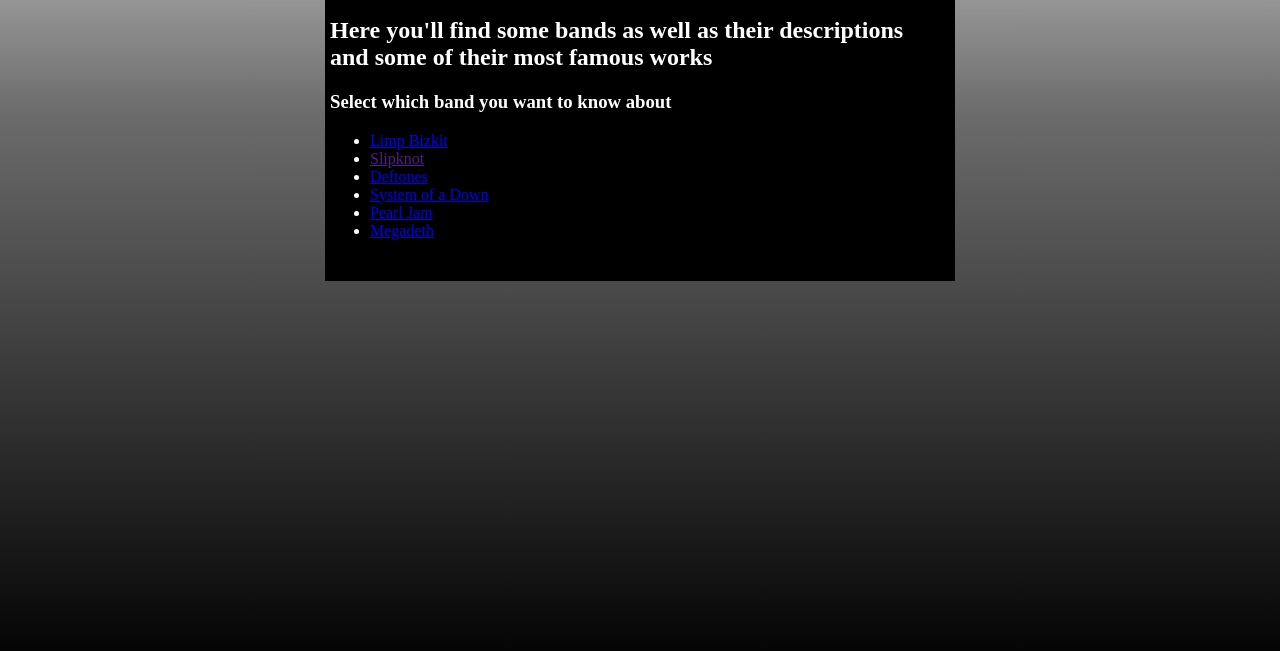
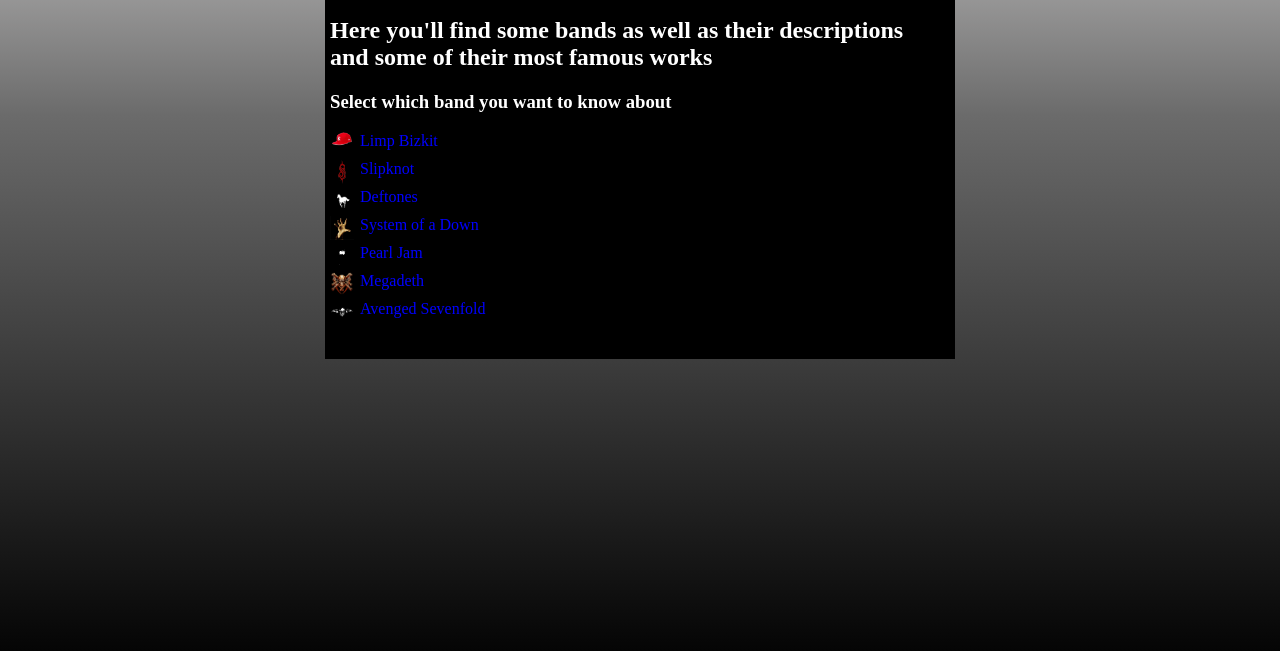
Before and after one commit to GustavoMacedoSilva/Aprendendo-JS-CSS-HTML, a plain HTML site: page src/pages/home.html in a window 1280 px wide. Shown: the part 125-776 px from the top of the page. Drawn offline with Linux system fonts and the light colour scheme.

Commit message:
icones de bandas adicionadas na home

```diff
--- a/src/pages/home.html
+++ b/src/pages/home.html
@@ -10,13 +10,14 @@
     <h2>Here you'll find some bands as well as their descriptions and some of their most famous works</h2>
     <h3>Select which band you want to know about</h3>
     <body class="band-list">
-      <ul>
-        <li><a class="lb" href="">Limp Bizkit</a></li>
-        <li><a class="sk" href="">Slipknot</a></li>
-        <li><a href="dt">Deftones</a></li>
-        <li><a href="soad">System of a Down</a></li>
-        <li><a href="pj">Pearl Jam</a></li>
-        <li><a href="md">Megadeth</a></li>
+      <ul class="custom-list">
+        <li class="lb"><a class="band" href="">Limp Bizkit</a></li>
+        <li class="sk"><a class="band" href="">Slipknot</a></li>
+        <li class="dt"><a class="band" href="">Deftones</a></li>
+        <li class="soad"><a class="band" href="">System of a Down</a></li>
+        <li class="pj"><a class="band" href="">Pearl Jam</a></li>
+        <li class="md"><a class="band" href="">Megadeth</a></li>
+        <li class="a7x"><a class="band" href="">Avenged Sevenfold</a></li>
       </ul>
     </body>
   </body>
--- a/src/styles/home.css
+++ b/src/styles/home.css
@@ -19,9 +19,103 @@
     border: 5px solid black;
 }
 
-a.lb{
+a.band{
     color: blue;
+    text-decoration: none;
 }
-a.lb:hover{
+a.band:hover{
     color: red;
 }
+
+.custom-list{
+    list-style-type: none;
+    padding-left: 0;
+}
+
+.custom-list li{
+    position: relative;
+    padding-left: 30px;
+    margin-bottom: 10px;
+}
+
+.custom-list li.lb::before{
+    content: "";
+    position: absolute;
+    left: 0;
+    top: 0;
+    width: 24px;
+    height: 24px;
+    background-image: url("../../assets/images/fred-durst-cap.png");
+    background-size: contain;
+    background-repeat: no-repeat;
+}
+.custom-list li.sk::before{
+    content: "";
+    position: absolute;
+    left: 0;
+    top: 0;
+    width: 24px;
+    height: 24px;
+    background-image: url("../../assets/images/slipknot-symbol.png");
+    background-size: contain;
+    background-repeat: no-repeat;
+}
+.custom-list li.dt::before{
+    content: "";
+    position: absolute;
+    left: 0;
+    top: 0;
+    width: 24px;
+    height: 24px;
+    background-image: url("../../assets/images/white-pony.png");
+    background-size: contain;
+    background-repeat: no-repeat;
+}
+
+.custom-list li.soad::before{
+    content: "";
+    position: absolute;
+    left: 0;
+    top: 0;
+    width: 24px;
+    height: 24px;
+    background-image: url("../../assets/images/soad.png");
+    background-size: contain;
+    background-repeat: no-repeat;
+}
+
+.custom-list li.pj::before{
+    content: "";
+    position: absolute;
+    left: 0;
+    top: 0;
+    width: 24px;
+    height: 24px;
+    background-image: url("../../assets/images/pearl-jam-alive-logo-png-transparent.png");
+    background-size: contain;
+    background-repeat: no-repeat;
+}
+
+.custom-list li.md::before{
+    content: "";
+    position: absolute;
+    left: 0;
+    top: 0;
+    width: 24px;
+    height: 24px;
+    background-image: url("../../assets/images/megadeth.png");
+    background-size: contain;
+    background-repeat: no-repeat;
+}
+
+.custom-list li.a7x::before{
+    content: "";
+    position: absolute;
+    left: 0;
+    top: 0;
+    width: 24px;
+    height: 24px;
+    background-image: url("../../assets/images/avenged-sevenfold.png");
+    background-size: contain;
+    background-repeat: no-repeat;
+}
```
Also changed, not shown: assets/images/avenged-sevenfold.png (added), assets/images/fred-durst-cap.png (added), assets/images/megadeth.png (added), assets/images/pearl-jam-alive-logo-png-transparent.png (added), assets/images/slipknot-symbol.png (added), assets/images/soad.png (added), assets/images/white-pony.png (added), 1 other file.
